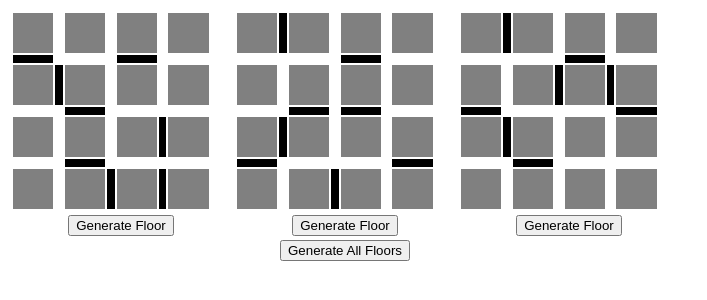
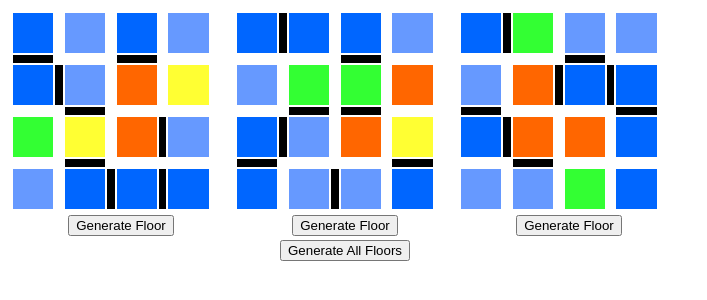
Before and after one commit to bpa/burgle, a plain HTML site: page index.html in a window 1280 px wide. Both pictures are taken after a click on the button "Generate All Floors". Shown: the whole page, without its empty margins (0-707 px from the left). Drawn offline with Linux system fonts and the light colour scheme.

Commit message:
Added heatmap and way to specify a level

```diff
--- /dev/null
+++ b/burgle.css
@@ -0,0 +1,12 @@
+.floor { height: 200px; width: 200px }
+.floor table { height: 100%; width: 100%; }
+.floor td { width: 4%; height: 4% }
+.floor td.tile { width: 22%; height: 22%; background: grey }
+.floor td.wall { background-color: black; }
+.floor td.tile.h0 { background: #06F; } /* dark blue */
+.floor td.tile.h1 { background: #69F; } /* blue */
+.floor td.tile.h2 { background: #3F3; } /* light green */
+.floor td.tile.h3 { background: #FF3; } /* yellow */
+.floor td.tile.h4 { background: #F60; } /* orange */
+.floor td.tile.h5 { background: #F00; } /* red */
+.floor td.tile.h6 { background: #F00; } /* red */
--- a/burgle.js
+++ b/burgle.js
@@ -1,53 +1,31 @@
 "use strict";
-var Burgle = (function() {
+var Burgle = (function () {
 
-function initFloors() {
-  var floors = document.getElementsByClassName("floor");
-  for (var f=0; f<floors.length; f++) {
-	var floor = floors[f];
-	var id = floor.getAttribute('id');
-	if (id === null) {
-		id = 'floor' + f;
-        while(document.getElementById(id) !== null) {
-            id = id + '0';
+    function getParameterByName(name) {
+        name = name.replace(/[\[]/, "\\[").replace(/[\]]/, "\\]");
+        var regex = new RegExp("[\\?&]" + name + "=([^&#]*)"),
+                results = regex.exec(location.search);
+        return results === null ? "" : decodeURIComponent(results[1].replace(/\+/g, " "));
     }
-		floor.setAttribute('id', id);
-	}
-	var table = document.createElement('table');
-    var wall = 0;
-	for (var i=0; i<7; i++) {
-		var row = document.createElement('tr');
-		for (var j=0; j<7; j++) {
-			var td = document.createElement('td');
-			if(i%2==0 && j%2==0) td.className = 'tile';
-			if(i%2==0 ? j%2!=0 : j%2==0) td.setAttribute('id', id + '_' + wall++);
-			row.appendChild(td);
-		}
-		table.appendChild(row);
-	}
-	floor.appendChild(table);
-  }
-}
-
-if(window.addEventListener) window.addEventListener('load',initFloors,false);
-else window.attachEvent('onload',initFloors); //IE
 
     function toFloor(walls) {
         var i = 0;
-    var floor = Array(17).join(1).split('').map(function(){return {heat:0}});
-    for (var y=0; y<4; y++) {
-        for (var x=0; x<3; x++) {
+        var floor = Array(17).join(1).split('').map(function () {
+            return {heat: 0}
+        });
+        for (var y = 0; y < 4; y++) {
+            for (var x = 0; x < 3; x++) {
                 if (!walls[i]) {
                     floor[y * 4 + x].e = true;
                     floor[y * 4 + x + 1].w = true;
                 }
                 i++;
             }
-        if (y<3) {
-            for (var x=0; x<4; x++) {
+            if (y < 3) {
+                for (var x = 0; x < 4; x++) {
                     if (!walls[i]) {
                         floor[y * 4 + x].s = true;
-                  floor[(y+1) * 4 + x].n = true;
+                        floor[(y + 1) * 4 + x].n = true;
                     }
                     i++;
                 }
@@ -62,13 +40,18 @@ function valid(floor) {
         while (check.length > 0) {
             var next = check.pop();
             var tile = floor[next];
-        if (tile.v) continue;
+            if (tile.v)
+                continue;
             visited++;
             tile.v = true;
-        if (tile.n) check.push(next - 4);
-        if (tile.e) check.push(next + 1);
-        if (tile.s) check.push(next + 4);
-        if (tile.w) check.push(next - 1);
+            if (tile.n)
+                check.push(next - 4);
+            if (tile.e)
+                check.push(next + 1);
+            if (tile.s)
+                check.push(next + 4);
+            if (tile.w)
+                check.push(next - 1);
         }
         return visited === 16;
     }
@@ -76,7 +59,7 @@ function valid(floor) {
     function update_distance(a_ind, b_ind, dist) {
         var a = a_ind * 16;
         var b = b_ind * 16;
-    for (var i=0; i<16; i++) {
+        for (var i = 0; i < 16; i++) {
             if (dist[a] < dist[b])
                 dist[b] = dist[a] + 1;
             else if (dist[b] < dist[a])
@@ -87,28 +70,35 @@ function update_distance(a_ind, b_ind, dist) {
     }
 
     function build_distance(floor) {
-    var dist = Array(257).join(1).split('').map(function(){return 20});
-    for (var i=0; i<16; i++) dist[i * 16 + i] = 0;
-    for (var r=0; r<16; r++) {
-        for (var i=0; i<16; i++) {
-            if (floor[i].n) update_distance(i, i-4, dist);
-            if (floor[i].e) update_distance(i, i+1, dist);
-            if (floor[i].s) update_distance(i, i+4, dist);
-            if (floor[i].w) update_distance(i, i-1, dist);
+        var dist = Array(257).join(1).split('').map(function () {
+            return 20
+        });
+        for (var i = 0; i < 16; i++)
+            dist[i * 16 + i] = 0;
+        for (var r = 0; r < 16; r++) {
+            for (var i = 0; i < 16; i++) {
+                if (floor[i].n)
+                    update_distance(i, i - 4, dist);
+                if (floor[i].e)
+                    update_distance(i, i + 1, dist);
+                if (floor[i].s)
+                    update_distance(i, i + 4, dist);
+                if (floor[i].w)
+                    update_distance(i, i - 1, dist);
             }
         }
         return dist;
     }
 
     function find_clockwise(options, to) {
-    for (var i=0; i<options.length; i++) {
-        var dy=1, dx=1;
+        for (var i = 0; i < options.length; i++) {
+            var dy = 1, dx = 1;
             var r = Math.atan2(dy, dx);
         }
         return options[0];
     }
 
-function walk(from ,to, floor, dist) {
+    function walk(from, to, floor, dist) {
         var min, shortest, tile;
         function look(dir, neighbor) {
             var ind = neighbor * 16 + to;
@@ -135,47 +125,108 @@ function walk(from ,to, floor, dist) {
         }
     }
 
-function heatmap(floor) {
+    function heatmap(id, floor) {
         var dist = build_distance(floor);
-    for (var i=0; i<16; i++) {
-        for (var j=0; j<16; j++) {
+        for (var i = 0; i < 16; i++) {
+            for (var j = 0; j < 16; j++) {
                 walk(i, j, floor, dist);
             }
         }
+        for (var i = 0; i< 16; i++) {
+            var heat = Math.floor((floor[i].heat - 15) / 28);
+            document.getElementById(id + '_t' + i).className = "tile h" + heat;
+        }
         var heat = [];
-    for (var y=0; y<4; y++) {
+        for (var y = 0; y < 4; y++) {
             var r = [];
-        for (var x=0; x<4; x++) {
-            r.push(floor[y*4 + x].heat);
+            for (var x = 0; x < 4; x++) {
+                r.push(floor[y * 4 + x].heat);
             }
             heat.push(r);
         }
         console.table(heat);
     }
 
-return function(id) {
+    function set_layout(id, layout) {
+        var walls = [];
+        for (var i=0; i<24; i++) {
+            if ((1 << i) & layout) {
+                walls[i] = true;
+            }
+        }
+        var floor = toFloor(walls);
+        if (!valid(floor))
+            return;
+        for (var w = 0; w < 24; w++) {
+            document.getElementById(id + '_' + w).className = walls[w] ? 'wall' : '';
+        }
+        heatmap(id, floor);
+    }
+
+    function initFloors() {
+        var floors = document.getElementsByClassName("floor");
+        for (var f = 0; f < floors.length; f++) {
+            var floor = floors[f];
+            var id = floor.getAttribute('id');
+            if (id === null) {
+                id = 'floor' + f;
+                while (document.getElementById(id) !== null) {
+                    id = id + '0';
+                }
+                floor.setAttribute('id', id);
+            }
+            var table = document.createElement('table');
+            var wall = 0;
+            for (var i = 0; i < 7; i++) {
+                var row = document.createElement('tr');
+                for (var j = 0; j < 7; j++) {
+                    var td = document.createElement('td');
+                    if (i % 2 === 0 && j % 2 === 0) {
+                        td.className = 'tile';
+                        td.setAttribute('id', id + '_t' + (i * 2 + (j / 2)));
+                    }
+                    if (i % 2 === 0 ? j % 2 != 0 : j % 2 === 0)
+                        td.setAttribute('id', id + '_' + wall++);
+                    row.appendChild(td);
+                }
+                table.appendChild(row);
+            }
+            floor.appendChild(table);
+            var layout = getParameterByName(id);
+            if (layout !== '')
+                set_layout(id, layout);
+        }
+    }
+
+    if (window.addEventListener)
+        window.addEventListener('load', initFloors, false);
+    else
+        window.attachEvent('onload', initFloors); //IE
+
+    return function (id) {
         var floors;
         if (id === undefined || id === 'all')
             floors = document.getElementsByClassName("floor");
         else
             floors = [document.getElementById(id)];
-    for (var f=0; f<floors.length; f++) {
+        for (var f = 0; f < floors.length; f++) {
             while (true) {
                 var walls = [];
-            for (var w=0; w<8;) {
-                var n=Math.floor(Math.random() * 24);
+                for (var w = 0; w < 8; ) {
+                    var n = Math.floor(Math.random() * 24);
                     if (!walls[n]) {
                         w++;
                         walls[n] = true;
                     }
                 }
+                var floor = toFloor(walls);
+                if (!valid(floor))
+                    continue;
                 var id = floors[f].getAttribute('id');
-            for (var w=0; w<24; w++) {
+                for (var w = 0; w < 24; w++) {
                     document.getElementById(id + '_' + w).className = walls[w] ? 'wall' : '';
                 }
-            var floor = toFloor(walls);
-            if (!valid(floor)) continue;
-            heatmap(floor);
+                heatmap(id, floor);
                 break;
             }
         }
--- a/index.html
+++ b/index.html
@@ -1,12 +1,6 @@
 <html>
   <head>
-    <style>
-      .floor { height: 200px; width: 200px }
-      .floor table { height: 100%; width: 100%; }
-      .floor td { width: 4%; height: 4% }
-      .floor td.tile { width: 22%; height: 22%; background: grey }
-      .floor td.wall { background-color: black; }
-    </style>
+    <link rel="stylesheet" type="text/css" href="burgle.css" />
     <script type="text/javascript" src="burgle.js"></script>
   </head>
   <body>
```
Lines whose indentation alone changed are shown as unchanged.
